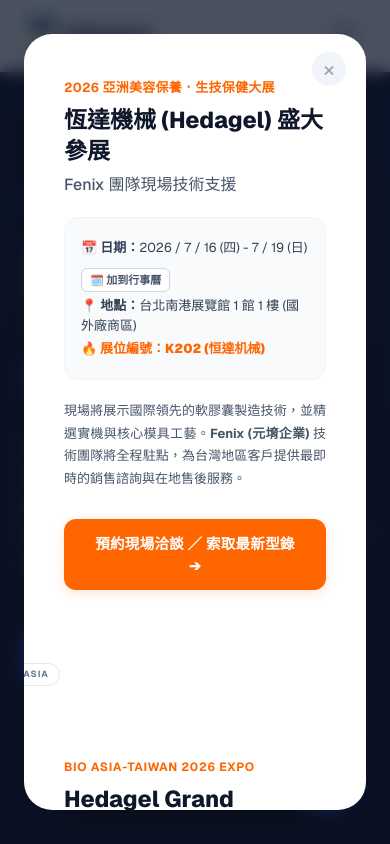
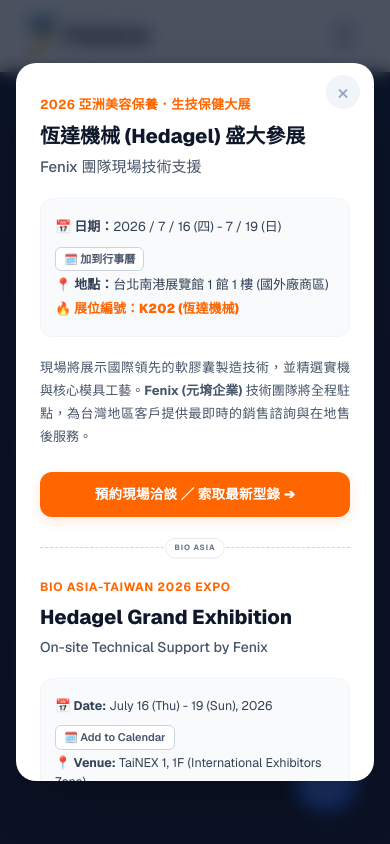
Before and after one commit to tomticxxx/fenix-website, a Next.js app: page / in a window 390 px wide. Shown: the top 844 px of the page. Built offline with nearby package versions, Linux system fonts and the light colour scheme.

Commit message:
feat: add responsive layout support for bio-asia-2026 popup

```diff
--- a/components/BioAsiaPopup.tsx
+++ b/components/BioAsiaPopup.tsx
@@ -8,6 +8,9 @@
   const [mounted, setMounted] = useState(false);
   const pathname = usePathname();
 
+  // 響應式視窗寬度狀態
+  const [windowWidth, setWindowWidth] = useState(1200);
+
   // 獨立控制左右按鈕與關閉鍵的懸停狀態（Hover）
   const [isBtnHoveredZh, setIsBtnHoveredZh] = useState(false);
   const [isBtnHoveredEn, setIsBtnHoveredEn] = useState(false);
@@ -16,6 +19,16 @@
   useEffect(() => {
     setMounted(true);
 
+    // 處理客戶端視窗尺寸監聽
+    if (typeof window !== 'undefined') {
+      setWindowWidth(window.innerWidth);
+      const handleResize = () => setWindowWidth(window.innerWidth);
+      window.addEventListener('resize', handleResize);
+      return () => window.removeEventListener('resize', handleResize);
+    }
+  }, []);
+
+  useEffect(() => {
     // 設定下線時間：2026年7月20日 00:00:00
     const expiryDate = new Date('2026-07-20T00:00:00').getTime();
     const now = new Date().getTime();
@@ -38,9 +51,9 @@
   const handleAddToCalendar = (e: React.MouseEvent) => {
     e.stopPropagation(); // 防止點擊觸發 overlay 關閉
 
-    const eventTitle = encodeURIComponent("2026 亞洲美容保養．生技保健大展 | 恒達机械 K202");
+    const eventTitle = encodeURIComponent("2026 亞洲美容保養．生技保健大展 | 恆達機械 K202");
     const eventDates = "20260716T020000Z/20260719T100000Z"; // UTC時間（對應台灣 10:00 - 18:00）
-    const eventDetails = encodeURIComponent("展位編號：K202 (恒達机械)。現場展示頂尖軟膠囊製造技術與核心模具工藝，Fenix 團隊提供全程現場技術支援。");
+    const eventDetails = encodeURIComponent("展位編號：K202 (恆達機械)。現場展示頂尖軟膠囊製造技術與核心模具工藝，Fenix 團隊提供全程現場技術支援。");
     const eventLocation = encodeURIComponent("台北南港展覽館 1 館 1 樓 (國外廠商區), 115台北市南港區經貿二路1號");
 
     const googleCalendarUrl = `https://calendar.google.com/calendar/render?action=TEMPLATE&text=${eventTitle}&dates=${eventDates}&details=${eventDetails}&location=${eventLocation}`;
@@ -54,14 +67,26 @@
 
   if (!mounted || !isOpen) return null;
 
+  // 判斷是否為手機/行動裝置尺寸（斷點設為 768px）
+  const isMobile = windowWidth < 768;
+
   return (
     <div style={styles.overlay} onClick={(e) => e.target === e.currentTarget && handleClose()}>
-      <div style={styles.cardContainer}>
+      <div
+        style={{
+          ...styles.cardContainer,
+          flexDirection: isMobile ? 'column' : 'row', // 手機版改為上下堆疊
+          maxHeight: isMobile ? '85vh' : '92vh',
+          borderRadius: isMobile ? '20px' : '28px'
+        }}
+      >
 
         {/* 頂級極簡圓形關閉按鈕 */}
         <button
           style={{
             ...styles.closeBtn,
+            top: isMobile ? '12px' : '18px',
+            right: isMobile ? '14px' : '20px',
             color: isCloseHovered ? '#0f172a' : '#94a3b8',
             backgroundColor: isCloseHovered ? '#e2e8f0' : '#f1f5f9',
             transform: isCloseHovered ? 'rotate(90deg) scale(1.05)' : 'rotate(0deg) scale(1)'
@@ -74,13 +99,13 @@
         </button>
 
         {/* ==================== 左半面：中文卡片 ==================== */}
-        <div style={styles.panel}>
+        <div style={{ ...styles.panel, padding: isMobile ? '32px 24px 20px 24px' : '44px 40px' }}>
           <div>
             <div style={styles.tag}>2026 亞洲美容保養．生技保健大展</div>
-            <h2 style={styles.title}>恆達機械 (Hedagel) 盛大參展</h2>
+            <h2 style={{ ...styles.title, fontSize: isMobile ? '20px' : '23px' }}>恆達機械 (Hedagel) 盛大參展</h2>
             <h3 style={styles.subtitle}>Fenix 團隊現場技術支援</h3>
 
-            <div style={styles.infoBox}>
+            <div style={{ ...styles.infoBox, minHeight: isMobile ? 'auto' : '105px' }}>
               <div style={styles.infoRow}>
                 <p style={styles.infoText}><strong>📅 日期：</strong>2026 / 7 / 16 (四) - 7 / 19 (日)</p>
                 <button onClick={handleAddToCalendar} style={styles.calendarMiniBtn}>
@@ -88,7 +113,7 @@
                 </button>
               </div>
               <p style={styles.infoText}><strong>📍 地點：</strong>台北南港展覽館 1 館 1 樓 (國外廠商區)</p>
-              <p style={{ ...styles.infoText, ...styles.highlight }}><strong>🔥 展位編號：K202 (恒達机械)</strong></p>
+              <p style={{ ...styles.infoText, ...styles.highlight }}><strong>🔥 展位編號：K202 (恆達機械)</strong></p>
             </div>
 
             <p style={styles.desc}>
@@ -96,14 +121,16 @@
             </p>
           </div>
 
-          {/* 中文按鈕：同步前版科技橘 */}
+          {/* 中文按鈕 */}
           <a
             href="/bio-asia-2026?lang=zh"
             style={{
               ...styles.btn,
               backgroundColor: isBtnHoveredZh ? '#e65c00' : '#ff6600',
               transform: isBtnHoveredZh ? 'translateY(-1px)' : 'translateY(0)',
-              boxShadow: isBtnHoveredZh ? '0 6px 20px rgba(255, 102, 0, 0.35)' : '0 4px 12px rgba(255, 102, 0, 0.15)'
+              boxShadow: isBtnHoveredZh ? '0 6px 20px rgba(255, 102, 0, 0.35)' : '0 4px 12px rgba(255, 102, 0, 0.15)',
+              fontSize: isMobile ? '13.5px' : '14.5px',
+              padding: isMobile ? '12px 20px' : '14px 24px'
             }}
             onMouseEnter={() => setIsBtnHoveredZh(true)}
             onMouseLeave={() => setIsBtnHoveredZh(false)}
@@ -113,18 +140,36 @@
         </div>
 
         {/* 中間邀請函對折虛擬線 */}
-        <div style={styles.foldLine}>
-          <span style={styles.foldBadge}>BIO ASIA</span>
+        <div
+          style={{
+            ...styles.foldLine,
+            borderLeft: isMobile ? 'none' : '1px dashed #cbd5e1',
+            borderTop: isMobile ? '1px dashed #cbd5e1' : 'none',
+            margin: isMobile ? '10px 24px' : '40px 0',
+            height: isMobile ? '1px' : 'auto',
+            width: isMobile ? 'auto' : '1px'
+          }}
+        >
+          <span
+            style={{
+              ...styles.foldBadge,
+              transform: isMobile ? 'translate(-50%, -50%) scale(0.85)' : 'translate(-50%, -50%)',
+              top: isMobile ? '0' : '50%',
+              left: '50%'
+            }}
+          >
+            BIO ASIA
+          </span>
         </div>
 
         {/* ==================== 右半面：英文卡片 ==================== */}
-        <div style={styles.panel}>
+        <div style={{ ...styles.panel, padding: isMobile ? '20px 24px 32px 24px' : '44px 40px' }}>
           <div>
             <div style={styles.tagEn}>BIO ASIA-TAIWAN 2026 EXPO</div>
-            <h2 style={styles.titleEn}>Hedagel Grand Exhibition</h2>
+            <h2 style={{ ...styles.titleEn, fontSize: isMobile ? '20px' : '23px' }}>Hedagel Grand Exhibition</h2>
             <h3 style={styles.subtitleEn}>On-site Technical Support by Fenix</h3>
 
-            <div style={styles.infoBox}>
+            <div style={{ ...styles.infoBox, minHeight: isMobile ? 'auto' : '105px' }}>
               <div style={styles.infoRow}>
                 <p style={styles.infoTextEn}><strong>📅 Date:</strong> July 16 (Thu) - 19 (Sun), 2026</p>
                 <button onClick={handleAddToCalendar} style={styles.calendarMiniBtn}>
@@ -140,14 +185,16 @@
             </p>
           </div>
 
-          {/* 英文按鈕：完全同步中文區的科技橘，達成完美視覺對稱 */}
+          {/* 英文按鈕 */}
           <a
             href="/bio-asia-2026?lang=en"
             style={{
               ...styles.btnEn,
               backgroundColor: isBtnHoveredEn ? '#e65c00' : '#ff6600',
               transform: isBtnHoveredEn ? 'translateY(-1px)' : 'translateY(0)',
-              boxShadow: isBtnHoveredEn ? '0 6px 20px rgba(255, 102, 0, 0.35)' : '0 4px 12px rgba(255, 102, 0, 0.15)'
+              boxShadow: isBtnHoveredEn ? '0 6px 20px rgba(255, 102, 0, 0.35)' : '0 4px 12px rgba(255, 102, 0, 0.15)',
+              fontSize: isMobile ? '13px' : '14px',
+              padding: isMobile ? '12px 20px' : '14px 24px'
             }}
             onMouseEnter={() => setIsBtnHoveredEn(true)}
             onMouseLeave={() => setIsBtnHoveredEn(false)}
@@ -175,25 +222,19 @@
     display: 'flex',
     justifyContent: 'center',
     alignItems: 'center',
-    padding: '24px',
+    padding: '16px',
   } as React.CSSProperties,
   cardContainer: {
     backgroundColor: '#ffffff',
-    borderRadius: '28px',
     width: '100%',
     maxWidth: '960px',
-    maxHeight: '92vh',
     boxShadow: '0 25px 60px -15px rgba(0, 0, 0, 0.3)',
     position: 'relative',
     display: 'flex',
-    flexDirection: 'row',
-    flexWrap: 'wrap',
     overflowY: 'auto',
   } as React.CSSProperties,
   closeBtn: {
     position: 'absolute',
-    top: '18px',
-    right: '20px',
     border: 'none',
     fontSize: '22px',
     cursor: 'pointer',
@@ -211,11 +252,11 @@
 
   panel: {
     flex: '1 1 420px',
-    padding: '44px 40px',
     display: 'flex',
     flexDirection: 'column',
     justifyContent: 'space-between',
-    minWidth: '300px',
+    minWidth: '280px',
+    boxSizing: 'border-box', // 防呆：確保 Padding 不會撐破寬度
   } as React.CSSProperties,
 
   foldLine: {
@@ -223,8 +264,7 @@
     alignItems: 'center',
     justifyContent: 'center',
     position: 'relative',
-    borderLeft: '1px dashed #cbd5e1',
-    margin: '40px 0',
+    boxSizing: 'border-box',
   } as React.CSSProperties,
   foldBadge: {
     position: 'absolute',
@@ -248,14 +288,13 @@
     letterSpacing: '0.02em',
   } as React.CSSProperties,
   title: {
-    fontSize: '23px',
     color: '#0f172a',
     margin: '0 0 6px 0',
     fontWeight: '800',
     lineHeight: '1.35',
   } as React.CSSProperties,
   subtitle: {
-    fontSize: '16px',
+    fontSize: '15px',
     color: '#475569',
     margin: '0 0 20px 0',
     fontWeight: '500',
@@ -264,35 +303,34 @@
   // 英文區細部元素
   tagEn: {
     fontSize: '12px',
-    color: '#ff6600', // 同步改為橘色系呼應
+    color: '#ff6600',
     fontWeight: '700',
     marginBottom: '8px',
     letterSpacing: '0.06em',
     textTransform: 'uppercase',
   } as React.CSSProperties,
   titleEn: {
-    fontSize: '23px',
     color: '#0f172a',
     margin: '0 0 6px 0',
     fontWeight: '800',
     lineHeight: '1.35',
   } as React.CSSProperties,
   subtitleEn: {
-    fontSize: '15px',
+    fontSize: '14px',
     color: '#475569',
     margin: '0 0 20px 0',
     fontWeight: '500',
   } as React.CSSProperties,
 
-  // 資訊區（左右完全同高、字級對齊）
+  // 資訊區
   infoBox: {
     backgroundColor: '#f8fafc',
-    padding: '16px',
-    borderRadius: '14px',
+    padding: '14px',
+    borderRadius: '12px',
     textAlign: 'left',
     marginBottom: '20px',
     border: '1px solid #f1f5f9',
-    minHeight: '105px',
+    boxSizing: 'border-box',
   } as React.CSSProperties,
   infoRow: {
     display: 'flex',
@@ -339,14 +377,14 @@
     fontSize: '13px',
     color: '#475569',
     lineHeight: '1.75',
-    marginBottom: '28px',
+    marginBottom: '24px',
     textAlign: 'justify',
   } as React.CSSProperties,
   descEn: {
     fontSize: '12.5px',
     color: '#475569',
     lineHeight: '1.7',
-    marginBottom: '28px',
+    marginBottom: '24px',
     textAlign: 'justify',
   } as React.CSSProperties,
 
@@ -355,10 +393,8 @@
     display: 'block',
     color: '#ffffff',
     textDecoration: 'none',
-    padding: '14px 24px',
     borderRadius: '12px',
     fontWeight: '700',
-    fontSize: '14.5px',
     textAlign: 'center',
     transition: 'all 0.25s cubic-bezier(0.4, 0, 0.2, 1)',
     letterSpacing: '0.02em',
@@ -369,10 +405,8 @@
     display: 'block',
     color: '#ffffff',
     textDecoration: 'none',
-    padding: '14px 24px',
     borderRadius: '12px',
     fontWeight: '700',
-    fontSize: '14px',
     textAlign: 'center',
     transition: 'all 0.25s cubic-bezier(0.4, 0, 0.2, 1)',
     letterSpacing: '0.01em',
```
